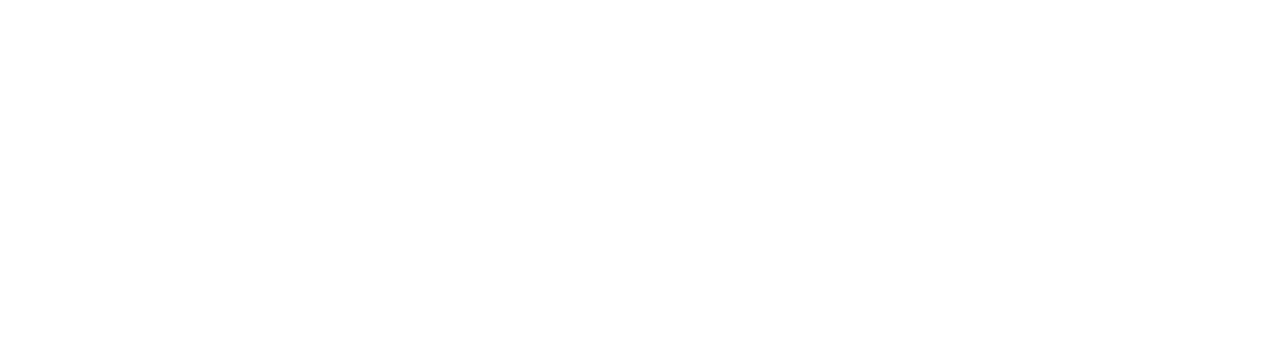
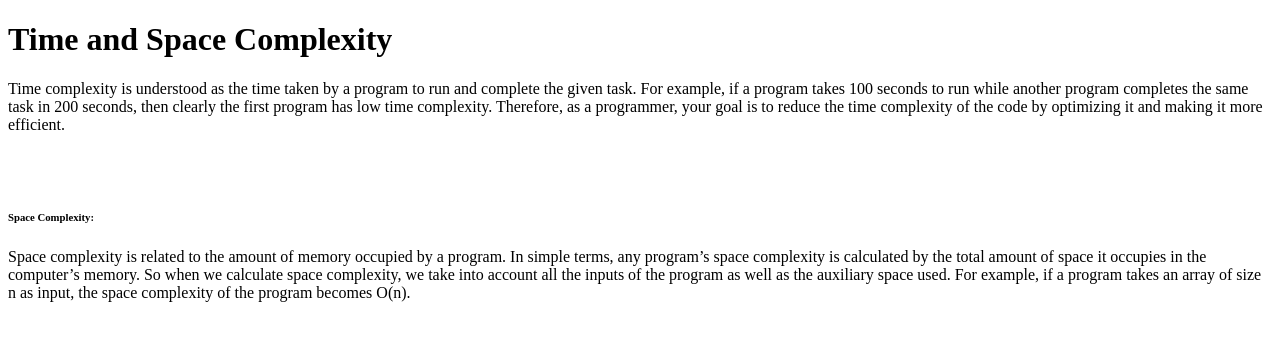
Before and after one commit to acciojob/time-and-space-complexity-kasulasaitejachary, a website: page main.html in a window 1280 px wide. Drawn offline with Linux system fonts and the light colour scheme.

Commit message:
created a submission

```diff
--- a/main.html
+++ b/main.html
@@ -10,6 +10,9 @@
 	<!-- the entire body must be written by student -->
     <script type="text/javascript" src="./script.js">
 </script>
+	<h1>Time and Space Complexity</h1>
+	<p>Time complexity is understood as the time taken by a program to run and complete the given task. For example, if a program takes 100 seconds to run while another program completes the same task in 200 seconds, then clearly the first program has low time complexity. Therefore, as a programmer, your goal is to reduce the time complexity of the code by optimizing it and making it more efficient.</p><br><br>
+	<h6>Space Complexity:</h6><p>Space complexity is related to the amount of memory occupied by a program. In simple terms, any program’s space complexity is calculated by the total amount of space it occupies in the computer’s memory. So when we calculate space complexity, we take into account all the inputs of the program as well as the auxiliary space used. For example, if a program takes an array of size n as input, the space complexity of the program becomes O(n).</p>
 
 </body>
 
```
